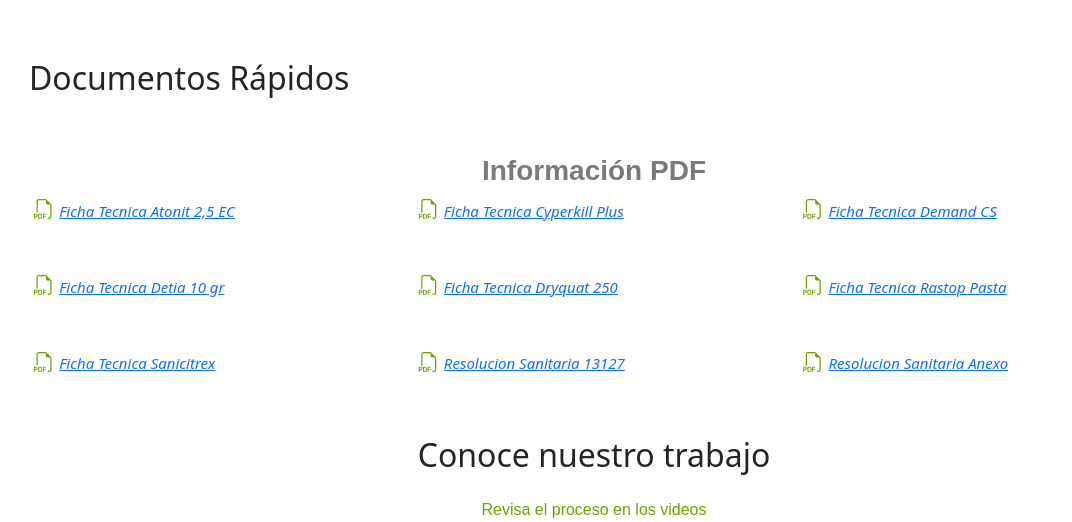
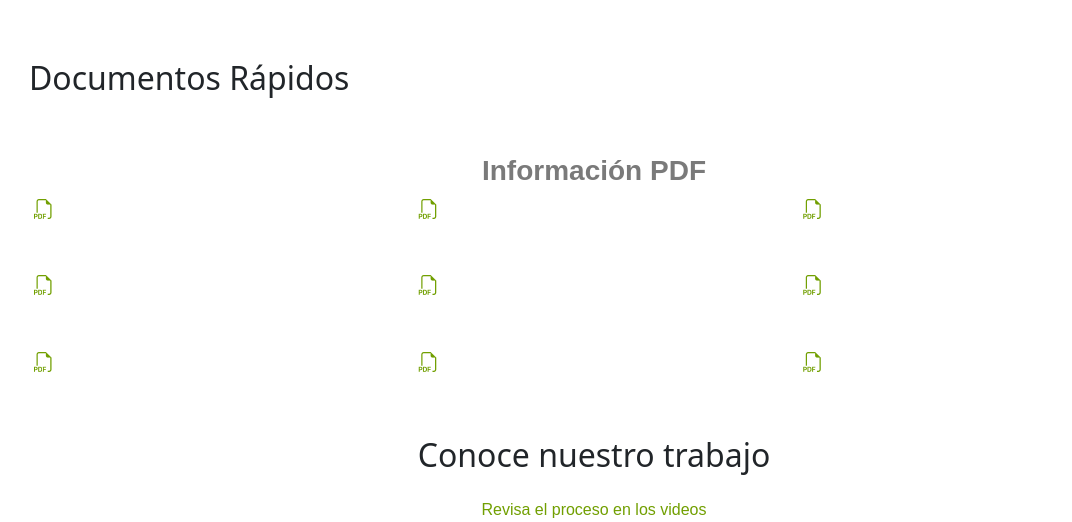
Before and after one commit to abassoman/Sintefor_pagina, a plain HTML site: page index.html in a window 1280 px wide. Shown: the part 2184-2706 px from the top of the page, without its empty margins (46-1118 px from the left). Drawn offline with nearby package versions, Linux system fonts and the light colour scheme.

Commit message:
cambiar letras pdf

```diff
--- a/assets/css/style.css
+++ b/assets/css/style.css
@@ -717,6 +717,16 @@
     font-family: "Poppins", Sans-serif;
 }
 
+.info-pdf .col a{
+    color: white;
+    text-decoration: none;
+    font-family: "Poppins", Sans-serif;
+}
+
+.info-pdf .col a:hover {
+    color: #719F01;
+}
+
 .footer .col-md-5 a {
     color: white;
     text-decoration: none;
```
